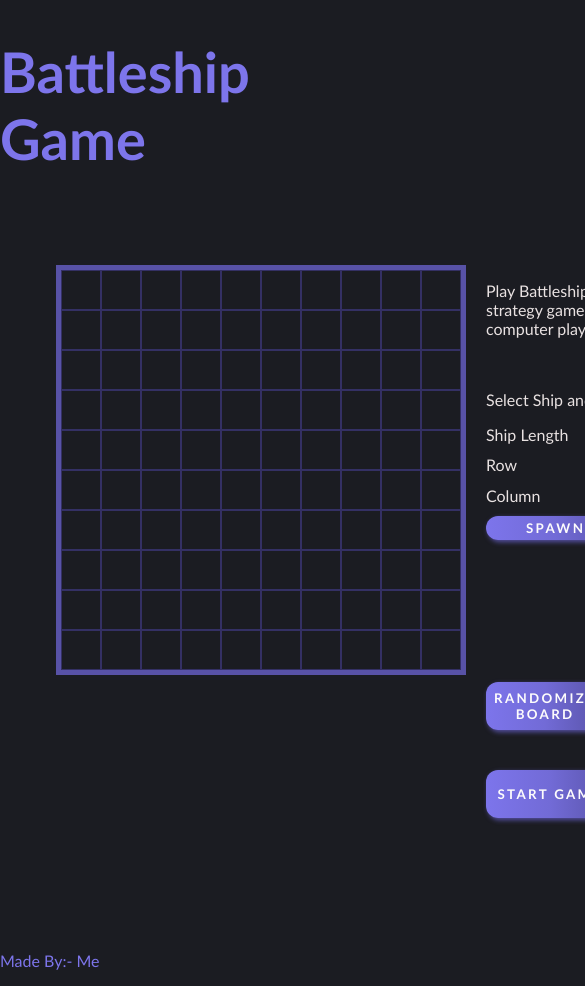
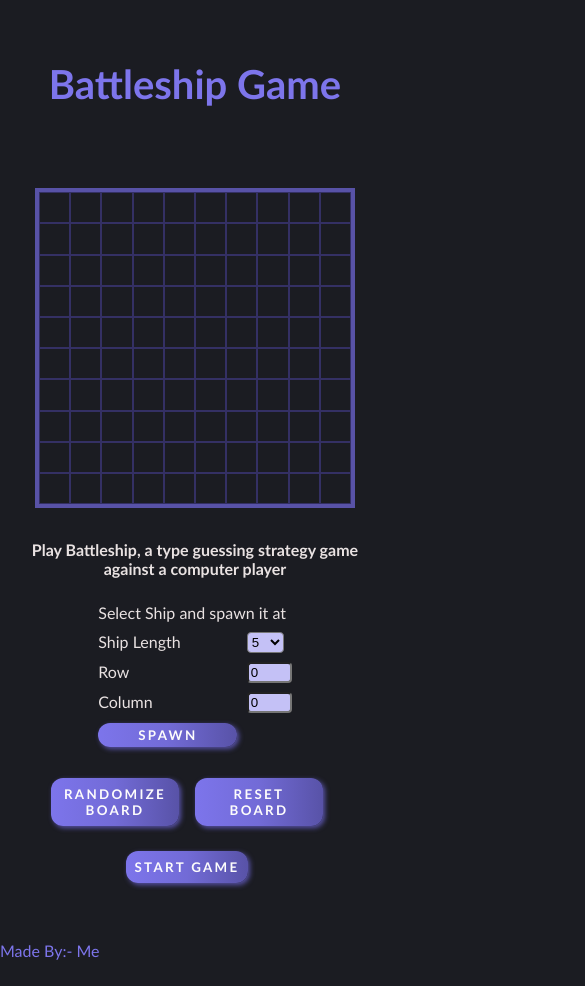
Before and after one commit to sumedh27/battleship, a website built with webpack: page src/template.html in a window 390 px wide. Shown: the top 986 px of the page, 585 px wide, since content can reach past the window. After the commit the page ends 960 px from the top, so only its background shows below. Built offline with nearby package versions, Linux system fonts and the light colour scheme.

Commit message:
Add Responsive CSS

```diff
--- a/src/styles.css
+++ b/src/styles.css
@@ -49,15 +49,31 @@ body {
         Arial, sans-serif;
     margin: 0;
     min-height: 100dvh;
+    display: grid;
+    grid-template-columns: 1fr 1fr;
+    grid-template-rows: auto 1fr auto;
+    grid-template-areas:
+        'header header'
+        'main main'
+        'footer footer';
+}
+
+h1,
+p {
+    margin: 0;
 }
 
 header {
-    display: flex;
-    justify-content: center;
+    display: grid;
+    grid-template-columns: 1fr auto 1fr;
+    align-items: center;
     width: 100%;
+    min-height: 20dvh;
+    grid-area: header;
 }
 
 header h1 {
+    grid-column: 2;
     font-size: 3.5rem;
     color: var(--primary-500);
 }
@@ -107,25 +123,36 @@ input[type='number'] {
 }
 
 .player-choice {
+    grid-area: main;
+    min-height: auto;
     display: grid;
-    grid-template-columns: 1fr 1.5fr;
-    grid-template-rows: 1fr 3fr 1fr 1fr;
+    align-items: center;
+    grid-template-columns: 1fr 1fr;
+    grid-template-rows: 1fr;
     gap: 20px;
-    padding: 3.5rem;
+    padding: 1.5rem;
+}
+
+.player-select {
+    display: grid;
+    grid-template-rows: auto minmax(150px, auto) auto auto;
+    gap: 25px;
 }
 
 .game-start {
+    grid-area: main;
+    min-height: auto;
     display: grid;
-    grid-template-columns: 2fr 1fr 2fr;
-    gap: 10px;
-    padding: 3.5rem;
+    align-items: center;
+    grid-template-columns: repeat(3, auto);
+    gap: 20px;
+    padding: 3rem;
     justify-items: center;
 }
 
 .player-board {
     max-width: 100%;
     grid-column: 1 / 2;
-    grid-row: 1/ 6;
     display: flex;
     justify-content: center;
 }
@@ -148,9 +175,9 @@ input[type='number'] {
 }
 
 .restart-btn {
-    position: absolute;
-    right: 2.5rem;
-    top: 3rem;
+    grid-column: 3;
+    justify-self: end;
+    margin-right: 20px;
     padding: 1rem;
 }
 
@@ -160,8 +187,8 @@ input[type='number'] {
     grid-template-columns: repeat(10, 1fr);
     grid-template-rows: repeat(10, 1fr);
     border: solid 5px var(--primary-700);
-    width: 400px;
-    height: 400px;
+    width: min(80dvw, 400px);
+    aspect-ratio: 1 / 1;
 }
 
 .cell {
@@ -185,13 +212,16 @@ input[type='number'] {
     background-color: var(--primary-800);
 }
 
-.user-inputs {
-    grid-column: 2 / 3;
-    grid-row: 2/3;
+.user-inputs p {
+    margin-bottom: 10px;
+}
+
+.game-info-text p {
+    font-size: 1.2rem;
+    font-weight: bold;
 }
 
 .random-section {
-    grid-column: 2/3;
     grid-row: 3/4;
     display: flex;
     align-items: center;
@@ -202,10 +232,19 @@ input[type='number'] {
 }
 
 #start-game {
-    grid-column: 2/3;
     grid-row: 4/5;
     max-height: 3rem;
     max-width: 8rem;
+    padding: 0.5rem;
+    margin-right: 1rem;
+}
+
+.randomize-btn,
+.reset-btn {
+    max-height: 3rem;
+    max-width: 8rem;
+    padding: 0.5rem;
+    margin-right: 1rem;
 }
 
 #spawn-ship {
@@ -245,4 +284,122 @@ input[type='number'] {
 
 footer {
     color: var(--primary-500);
+    grid-area: footer;
+    align-self: center;
 }
+
+/* Tablet */
+@media (max-width: 1024px) {
+    .game-start {
+        grid-template-columns: repeat(2, auto);
+        grid-template-rows: repeat(2, auto);
+        gap: 10px;
+        padding: 0.5rem;
+    }
+
+    .player-board-container,
+    .comp-board-container {
+        width: min(45dvw, 400px);
+        border-width: 4px;
+    }
+
+    .turn-indicator {
+        grid-column: 1/4;
+        grid-row: 2/3;
+        color: var(--primary-100);
+        align-self: center;
+    }
+
+    .restart-btn {
+        padding: 0.7rem;
+    }
+}
+
+/* Mobile */
+@media (max-width: 768px) {
+    body {
+        grid-template-columns: 1fr;
+        grid-template-areas:
+            'header'
+            'main'
+            'footer';
+    }
+
+    header {
+        display: grid;
+        grid-template-columns: 1fr;
+        grid-template-rows: 1fr auto;
+        align-items: center;
+        justify-items: center;
+        width: 100%;
+        min-height: 20dvh;
+        grid-area: header;
+    }
+
+    .restart-btn {
+        grid-column: 1;
+        grid-row: 2/3;
+        justify-self: center;
+        padding: 0.3rem;
+    }
+
+    .player-choice {
+        grid-template-columns: 1fr;
+        grid-template-rows: 1fr 1fr;
+        padding: 0.5rem;
+    }
+
+    .player-board-container,
+    .comp-board-container {
+        width: min(80dvw, 400px);
+        border-width: 4px;
+    }
+
+    header h1 {
+        grid-column: 1;
+        grid-row: 1/2;
+        font-size: 2.5rem;
+    }
+
+    .player-select {
+        justify-items: center;
+    }
+
+    .game-info-text {
+        text-align: center;
+    }
+
+    .game-info-text p {
+        font-size: 1rem;
+    }
+
+    footer p {
+        margin-top: 50px;
+    }
+
+    .game-start {
+        align-items: center;
+        grid-template-columns: 1fr;
+        grid-template-rows: repeat(3, auto);
+        gap: 20px;
+        padding: 1rem;
+        justify-items: center;
+    }
+
+    .player-board-game {
+        grid-column: 1 / 2;
+        grid-row: 1/2;
+    }
+
+    .computer-board-game {
+        grid-column: 1 / 2;
+        grid-row: 3/4;
+    }
+
+    .turn-indicator {
+        grid-column: 1;
+        grid-row: 2/3;
+        color: var(--primary-100);
+        align-self: center;
+    }
+}
--- a/src/ui/gameScreen.js
+++ b/src/ui/gameScreen.js
@@ -177,13 +177,15 @@ export default function gameScreen(game, player, computer) {
         modalEventListeners();
     }
 
+    const header = document.querySelector('header');
     const restartGame = document.createElement('button');
     restartGame.classList.add('restart-btn');
-    main.appendChild(restartGame);
+    header.appendChild(restartGame);
     restartGame.textContent = 'Restart Game';
 
     function resetGame() {
         game.reset();
+        restartGame.remove();
         const ships = [5, 4, 3, 2, 2];
         playerScreen(game, player, computer, ships);
     }
--- a/src/ui/playerScreen.js
+++ b/src/ui/playerScreen.js
@@ -11,7 +11,6 @@ export default function playerScreen(game, player, computer, ships) {
     main.className = 'player-choice';
 
     const boardSection = document.createElement('section');
-    const userInputSection = document.createElement('section');
 
     main.appendChild(boardSection);
     boardSection.classList.add('player-board'); // check this
@@ -21,16 +20,21 @@ export default function playerScreen(game, player, computer, ships) {
     boardSection.appendChild(boardContainer);
     boardContainer.classList.add('player-board-container');
 
-    const gameInfoSection = document.createElement('section');
+    const playerSelectSection = document.createElement('section');
+    playerSelectSection.classList.add('player-select');
+    main.appendChild(playerSelectSection);
+
+    const gameInfoSection = document.createElement('div');
     gameInfoSection.classList.add('game-info-text');
-    main.appendChild(gameInfoSection);
+    playerSelectSection.appendChild(gameInfoSection);
 
     const gameInfo = document.createElement('p');
     gameInfo.textContent =
         'Play Battleship, a type guessing strategy game against a computer player';
     gameInfoSection.appendChild(gameInfo);
 
-    main.appendChild(userInputSection);
+    const userInputSection = document.createElement('div');
+    playerSelectSection.appendChild(userInputSection);
     userInputSection.classList.add('user-inputs');
 
     function createSpawnShips() {
@@ -146,9 +150,9 @@ export default function playerScreen(game, player, computer, ships) {
     // spawnBtn.textContent = 'Spawn';
     // spawnFormEl.appendChild(spawnBtn);
 
-    const randomSection = document.createElement('section');
+    const randomSection = document.createElement('div');
     randomSection.classList.add('random-section');
-    main.appendChild(randomSection);
+    playerSelectSection.appendChild(randomSection);
 
     const randomizeBtn = document.createElement('button');
     randomizeBtn.classList.add('randomize-btn');
@@ -165,7 +169,7 @@ export default function playerScreen(game, player, computer, ships) {
     const startGameBtn = document.createElement('button');
     startGameBtn.textContent = 'Start Game';
     startGameBtn.id = 'start-game';
-    main.appendChild(startGameBtn);
+    playerSelectSection.appendChild(startGameBtn);
     // const resetBtn = document.querySelector('.reset-btn');
     // const randomizeBtn = document.querySelector('.randomize-btn');
 
```
